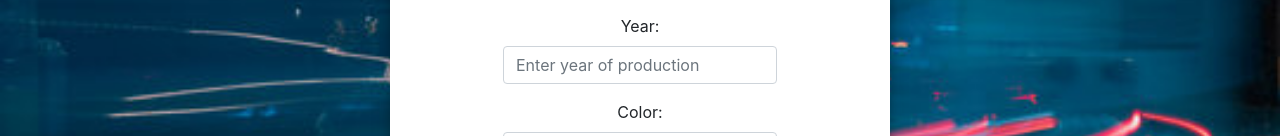
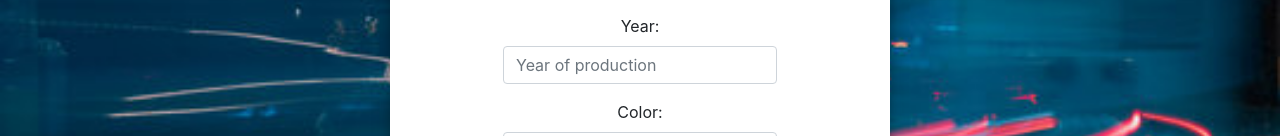
Before and after one commit to kamilbochno/AutoMotiveInspectionTool, a React (Create React App) app: page /Vehicles in a window 1280 px wide. Shown: the part 315-451 px from the top of the page. Built offline with nearby package versions, Linux system fonts and the light colour scheme.

Commit message:
Fix a typo

```diff
--- a/src/Components/Vehiclesform/VehicleForm.js
+++ b/src/Components/Vehiclesform/VehicleForm.js
@@ -90,7 +90,7 @@ class VehicleForm extends Component {
                         type="number"
                         name="year"
                         value={this.state.year}
-                        placeholder="Enter year of production"
+                        placeholder="Year of production"
                         onChange={this.handleInputChange}
                     />
                 </Form.Group>
```
